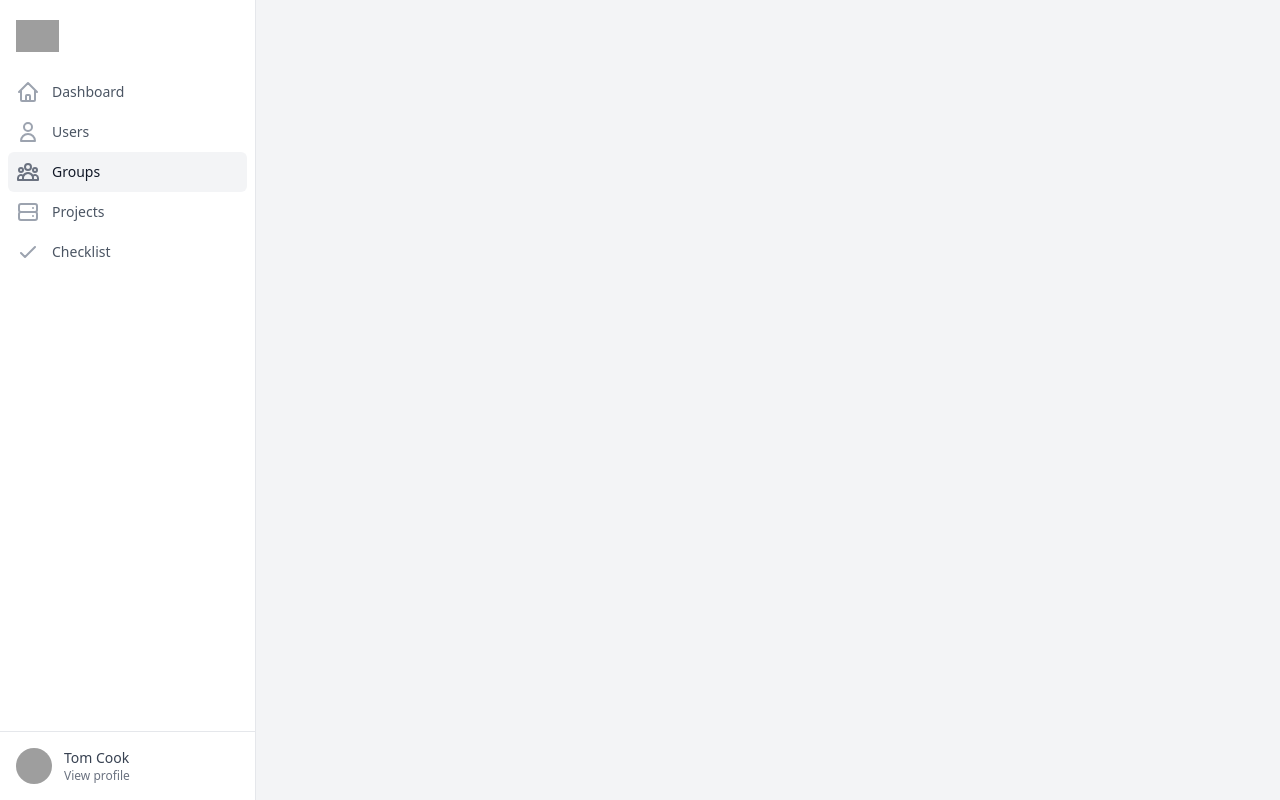
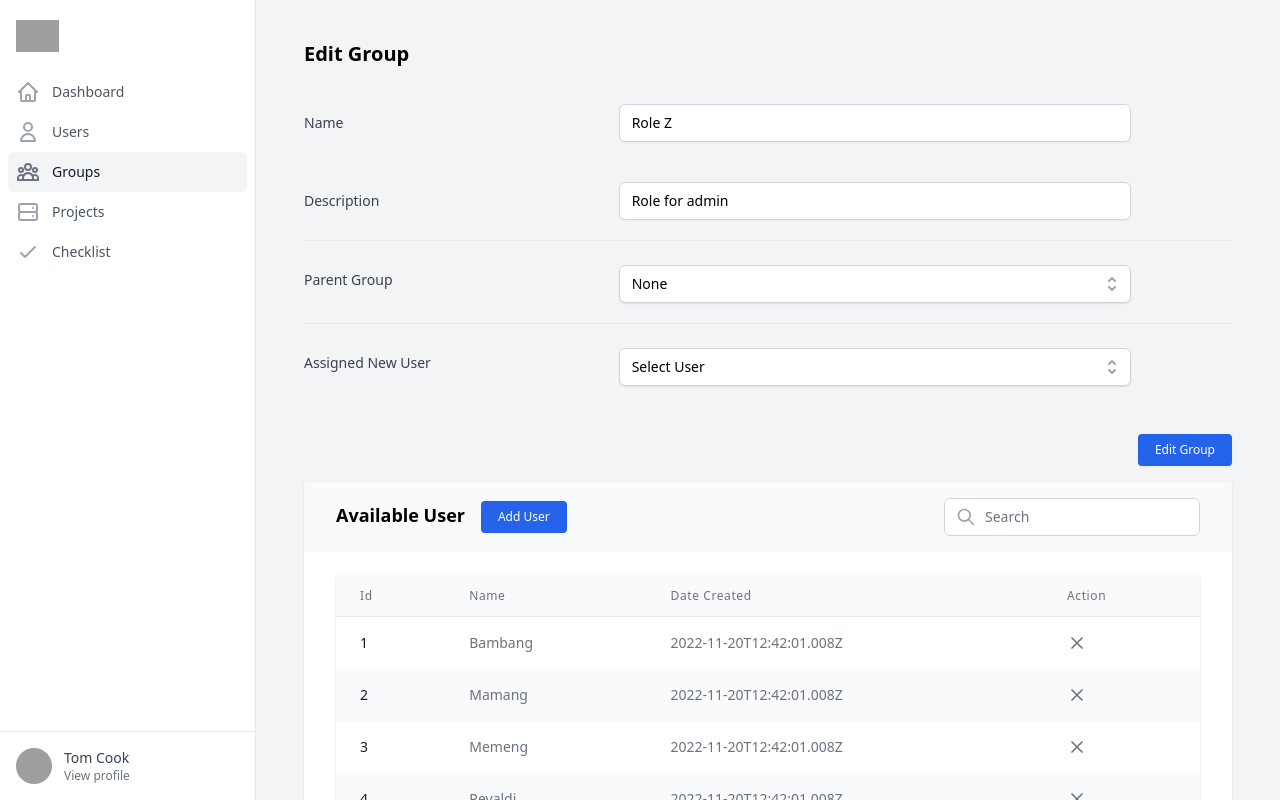
Before and after one commit to SaPH17/disarm, a React (Create React App) app in the folder view/: page /groups/1/edit in a window 1280 px wide. Built offline with nearby package versions, Linux system fonts and the light colour scheme; grey boxes are pictures that could not be loaded.

Commit message:
feat: created edit group page

```diff
--- a/view/src/App.tsx
+++ b/view/src/App.tsx
@@ -1,22 +1,23 @@
+import { BrowserRouter as Router, Route, Routes } from 'react-router-dom';
 import './App.css';
-import { BrowserRouter as Router, Routes, Route } from 'react-router-dom';
+import Layout from './components/structures/layout';
 import Login from './pages/auth/login';
 import Dashboard from './pages/dashboard';
-import Layout from './components/structures/layout';
+import ManageChecklistIndex from './pages/manage/checklist';
+import ManageChecklistCreate from './pages/manage/checklist/create';
+import ManageChecklistShow from './pages/manage/checklist/show';
+import ManageGroupIndex from './pages/manage/group';
+import ManageGroupCreate from './pages/manage/group/create';
+import ManageGroupEdit from './pages/manage/group/edit';
+import ManageGroupEditPermission from './pages/manage/group/edit-permission';
+import ManageGroupShow from './pages/manage/group/show';
+import ManageProjectIndex from './pages/manage/project';
+import ManageProjectCreate from './pages/manage/project/create';
+import ManageProjectEdit from './pages/manage/project/edit';
+import ManageProjectShow from './pages/manage/project/show';
 import ManageUserIndex from './pages/manage/user';
 import ManageUserCreate from './pages/manage/user/create';
-import ManageProjectCreate from './pages/manage/project/create';
-import ManageProjectIndex from './pages/manage/project';
-import ManageProjectShow from './pages/manage/project/show';
-import ManageGroupIndex from './pages/manage/group';
-import ManageChecklistIndex from './pages/manage/checklist';
-import ManageChecklistShow from './pages/manage/checklist/show';
-import ManageGroupShow from './pages/manage/group/show';
-import ManageGroupCreate from './pages/manage/group/create';
 import ManageUserEdit from './pages/manage/user/edit';
-import ManageProjectEdit from './pages/manage/project/edit';
-import ManageGroupEditPermission from './pages/manage/group/edit-permission';
-import ManageChecklistCreate from './pages/manage/checklist/create';
 
 function App() {
   return (
@@ -36,6 +37,7 @@ function App() {
             <Route index element={<ManageGroupIndex />} />
             <Route path="create" element={<ManageGroupCreate />} />
             <Route path=":id" element={<ManageGroupShow />} />
+            <Route path=":id/edit" element={<ManageGroupEdit />} />
             <Route
               path=":id/edit-permission"
               element={<ManageGroupEditPermission />}
--- /dev/null
+++ b/view/src/components/page/group/assigned-user-table.tsx
@@ -0,0 +1,81 @@
+import { useEffect, useState } from 'react';
+import TableCheckbox from '../../table-checkbox';
+import { User } from '../../../models/user';
+import userServices from '../../../services/user-services';
+import InputSwitch from '../../input-switch/input-switch';
+import { SearchIcon, XIcon } from '@heroicons/react/outline';
+import { useNavigate, useParams } from 'react-router-dom';
+import PrimaryButton from '../../primary-button';
+import UserServices from '../../../services/user-services';
+import Table from '../../table';
+
+const title = ['id', 'name', 'dateCreated', 'action'];
+
+const AssignedUserTable = () => {
+  const { id } = useParams();
+  const [user, setUser] = useState<User[]>();
+  const [search, setSearch] = useState('');
+  const navigate = useNavigate();
+
+  function deleteUser(user: User){
+    console.log(user);
+  }
+
+  async function fetchGroup() {
+    if (id === undefined) {
+      return navigate('/');
+    }
+
+    if (user === undefined) {
+      const result = await UserServices.getUsers();
+      const mappedUser = result.map(user => {
+        return {
+          ...user,
+          action: <XIcon className='w-5 h-5 cursor-pointer' onClick={ () => deleteUser(user) } />
+        }
+      })
+      setUser(mappedUser);
+    }
+  }
+
+  useEffect(() => {
+    fetchGroup();
+  }, [id, user]);
+
+  return user ? (
+    <div className="flex flex-col sm:gap-2 rounded divide-y-1 bg-white text-sm shadow">
+      <div className="flex flex-row justify-between items-center px-2 py-2 sm:px-8  sm:py-4 bg-gray-50">
+        <div className='flex flex-col sm:flex-row gap-x-4 gap-y-2'>
+          <div className="text-lg font-semibold">Available User</div>
+          <div className='max-w-sm'>
+            <PrimaryButton content='Add User' type='button' />
+          </div>
+        </div>
+        <div className="relative">
+          <div className="absolute inset-y-0 left-0 pl-3 flex items-center pointer-events-none">
+            <SearchIcon className="h-5 w-5 text-gray-400" aria-hidden="true" />
+          </div>
+          <input
+            id="search"
+            name="search"
+            className="block w-full pl-10 pr-3 py-2 border border-gray-300 rounded-md leading-5 bg-white placeholder-gray-500 focus:outline-none focus:placeholder-gray-400 focus:ring-1 focus:ring-blue-500 focus:border-blue-500 sm:text-sm"
+            placeholder="Search"
+            type="search"
+            onChange={(e) => setSearch(e.target.value)}
+          />
+        </div>
+      </div>
+      <div className="flex flex-col gap-4 px-8 pb-8 pt-4">
+        <Table
+          title={title}
+          content={user}
+          onClickFunction={(group: any) => { }}
+        />
+      </div>
+    </div>
+  ) : (
+    <></>
+  );
+};
+
+export default AssignedUserTable;
--- /dev/null
+++ b/view/src/components/page/group/edit-group-form.tsx
@@ -0,0 +1,177 @@
+import { useEffect, useState } from 'react';
+import { useForm } from 'react-hook-form';
+import { useNavigate, useParams } from 'react-router-dom';
+import { GroupFormData } from '../../../models/forms/group-form-data';
+import { GeneralData } from '../../../models/general-data';
+import { Group } from '../../../models/group';
+import { User } from '../../../models/user';
+import GroupServices from '../../../services/group-services';
+import UserServices from '../../../services/user-services';
+import InputText from '../../input-text/input-text';
+import PrimaryButton from '../../primary-button';
+import SelectBox from '../../select-box';
+import UserCard from '../project/user-card';
+import AssignedUserTable from './assigned-user-table';
+
+const EditGroupForm = () => {
+  const [users, setUsers] = useState<User[]>();
+  const [selectedUsers, setSelectedUsers] = useState<User[]>([]);
+  const [availableUsers, setAvailableUsers] = useState<User[]>();
+  const [groups, setGroups] = useState<Group[]>();
+  const [group, setGroup] = useState<Group>();
+
+  const { id } = useParams();
+  const navigate = useNavigate();
+
+  const {
+    register,
+    reset,
+    formState: { errors },
+    handleSubmit,
+  } = useForm<GroupFormData>();
+
+  function getCurrentUser(item: any) {
+    const tempSelectedUser = [...selectedUsers, item];
+    resetAssignedUserState(tempSelectedUser);
+  }
+
+  function removeCurrentUser(user: any) {
+    const tempSelectedUser = selectedUsers.filter(
+      (selectedUser) => selectedUser.id !== user.id
+    );
+    resetAssignedUserState(tempSelectedUser);
+  }
+
+  function resetAssignedUserState(tempSelectedUser: User[]) {
+    setSelectedUsers(tempSelectedUser);
+    setAvailableUsers(
+      users!.filter(
+        (user) =>
+          !tempSelectedUser.find((selectedUser) => selectedUser.id === user.id)
+      )
+    );
+  }
+
+  function handleCreateGroupButton(data: GroupFormData) {
+    console.log(data);
+  }
+
+  async function fetchGroups() {
+    const result = await GroupServices.getGroups();
+    setGroups(result);
+  }
+
+  async function fetchUsers() {
+    const result = await UserServices.getUsers();
+    setAvailableUsers(result);
+    setUsers(result);
+  }
+
+  async function fetchCurrentGroup() {
+    if (id === undefined) {
+      return navigate('/');
+    }
+
+    if (group === undefined) {
+      const result = await GroupServices.getOneGroup(id);
+      setGroup(result);
+    }
+
+    reset(group);
+  }
+
+  useEffect(() => {
+    fetchGroups();
+    fetchUsers();
+    fetchCurrentGroup();
+  }, [id, group]);
+
+  return groups && users ? (
+    <div className='flex flex-col gap-4'>
+      <form
+        className="space-y-8"
+        onSubmit={handleSubmit(handleCreateGroupButton)}
+      >
+        <div className="space-y-6 sm:space-y-5">
+          <div className="sm:grid sm:grid-cols-3 sm:gap-4 sm:items-start sm:pt-5">
+            <InputText
+              id="name"
+              name="name"
+              label="Name"
+              type="text"
+              errors={errors}
+              register={register('name', {
+                required: 'Name is required.',
+              })}
+            />
+          </div>
+
+          <div className="sm:grid sm:grid-cols-3 sm:gap-4 sm:items-start  sm:pt-5">
+            <InputText
+              id="description"
+              name="description"
+              label="Description"
+              type="text"
+              errors={errors}
+              register={register('description', {
+                required: 'Description is required.',
+              })}
+            />
+          </div>
+
+          <div className="sm:grid sm:grid-cols-3 sm:gap-4 sm:items-start sm:border-t sm:border-gray-200 sm:pt-5">
+            <label
+              htmlFor="country"
+              className="block text-sm font-medium text-gray-700 sm:mt-px sm:pt-2"
+            >
+              Parent Group
+            </label>
+            <div className="mt-1 sm:mt-0 sm:col-span-2 flex flex-col gap-2">
+              <div className="block max-w-lg w-full shadow-sm sm:text-sm border-gray-300 rounded-md">
+                <SelectBox
+                  items={groups as GeneralData[]}
+                  defaultValue={'None'}
+                />
+              </div>
+            </div>
+          </div>
+
+          <div className="sm:grid sm:grid-cols-3 sm:gap-4 sm:items-start sm:border-t sm:border-gray-200 sm:pt-5">
+            <label
+              htmlFor="last_name"
+              className="block text-sm font-medium text-gray-700 sm:mt-px sm:pt-2"
+            >
+              Assigned New User
+            </label>
+            <div className="mt-1 sm:mt-0 sm:col-span-2 flex flex-col gap-4">
+              <div className="block max-w-lg w-full shadow-sm sm:text-sm border-gray-300 rounded-md">
+                <SelectBox
+                  items={availableUsers as GeneralData[]}
+                  defaultValue={'Select User'}
+                  onClickFunction={getCurrentUser}
+                />
+              </div>
+              <div className="max-w-lg w-full sm:text-sm border-gray-300 rounded-md flex flex-col gap-2">
+                {selectedUsers.map((selectedUser, index) => (
+                  <UserCard
+                    key={index}
+                    user={selectedUser}
+                    onClickFunction={removeCurrentUser}
+                  />
+                ))}
+              </div>
+            </div>
+          </div>
+        </div>
+        <div className="flex flex-row justify-end">
+          <PrimaryButton content="Edit Group" type="submit" />
+        </div>
+      </form>
+      <AssignedUserTable />
+    </div>
+  ) : (
+    <></>
+  );
+};
+
+export default EditGroupForm;
--- a/view/src/data/users.ts
+++ b/view/src/data/users.ts
@@ -7,7 +7,8 @@ export const users = [
     assignedProjects: '-',
     directSupervisor: 'Memeng',
     job: 'Pentester',
-    email: 'bambang@gmail.com'
+    email: 'bambang@gmail.com',
+    dateCreated: '2022-11-20T12:42:01.008Z',
   },
   {
     id: '2',
@@ -17,7 +18,8 @@ export const users = [
     assignedProjects: '-',
     directSupervisor: 'Memeng',
     job: 'System Analyst',
-    email: 'mamang@gmail.com'
+    email: 'mamang@gmail.com',
+    dateCreated: '2022-11-20T12:42:01.008Z',
   },
   {
     id: '3',
@@ -27,7 +29,8 @@ export const users = [
     assignedProjects: '-',
     directSupervisor: '-',
     job: 'Pentester',
-    email: 'memeng@gmail.com'
+    email: 'memeng@gmail.com',
+    dateCreated: '2022-11-20T12:42:01.008Z',
   },
   {
     id: '4',
@@ -37,6 +40,7 @@ export const users = [
     assignedProjects: '-',
     directSupervisor: 'Memeng',
     job: 'System Analyst',
-    email: 'revaldi@gmail.com'
+    email: 'revaldi@gmail.com',
+    dateCreated: '2022-11-20T12:42:01.008Z',
   },
 ];
--- a/view/src/models/user.d.ts
+++ b/view/src/models/user.d.ts
@@ -6,4 +6,5 @@ export type User = GeneralData & {
   assignedProjects: string;
   directSupervisor: string;
   job?: string;
+  dateCreated?: string;
 }
--- a/view/src/pages/manage/group/edit-permission.tsx
+++ b/view/src/pages/manage/group/edit-permission.tsx
@@ -1,16 +1,17 @@
 import { useEffect, useState } from 'react';
-import { useNavigate, useParams } from 'react-router-dom';
 import TableCheckbox from '../../../components/table-checkbox';
 import { Permission } from '../../../models/permission';
 import PermissionServices from '../../../services/permission-services';
 import InputSwitch from '../../../components/input-switch/input-switch';
 import { SearchIcon } from '@heroicons/react/outline';
+import { useNavigate, useParams } from 'react-router-dom';
 
 const title = ['id', 'name', 'category', 'description'];
 
 const ManageGroupEditPermission = () => {
   const { id } = useParams();
   const [permission, setPermission] = useState<Permission[]>();
+  const [search, setSearch] = useState('');
   const navigate = useNavigate();
 
   async function fetchGroup() {
@@ -42,6 +43,7 @@ const ManageGroupEditPermission = () => {
             className="block w-full pl-10 pr-3 py-2 border border-gray-300 rounded-md leading-5 bg-white placeholder-gray-500 focus:outline-none focus:placeholder-gray-400 focus:ring-1 focus:ring-blue-500 focus:border-blue-500 sm:text-sm"
             placeholder="Search"
             type="search"
+            onChange={ (e) => setSearch(e.target.value) }
           />
         </div>
       </div>
--- /dev/null
+++ b/view/src/pages/manage/group/edit.tsx
@@ -0,0 +1,15 @@
+import EditGroupForm from "../../../components/page/group/edit-group-form";
+
+
+const ManageGroupEdit = () => {
+  return (
+    <>
+      <div className="flex flex-row justify-between">
+        <div className="text-xl font-semibold">Edit Group</div>
+      </div>
+      <EditGroupForm />
+    </>
+  );
+};
+
+export default ManageGroupEdit;
```
